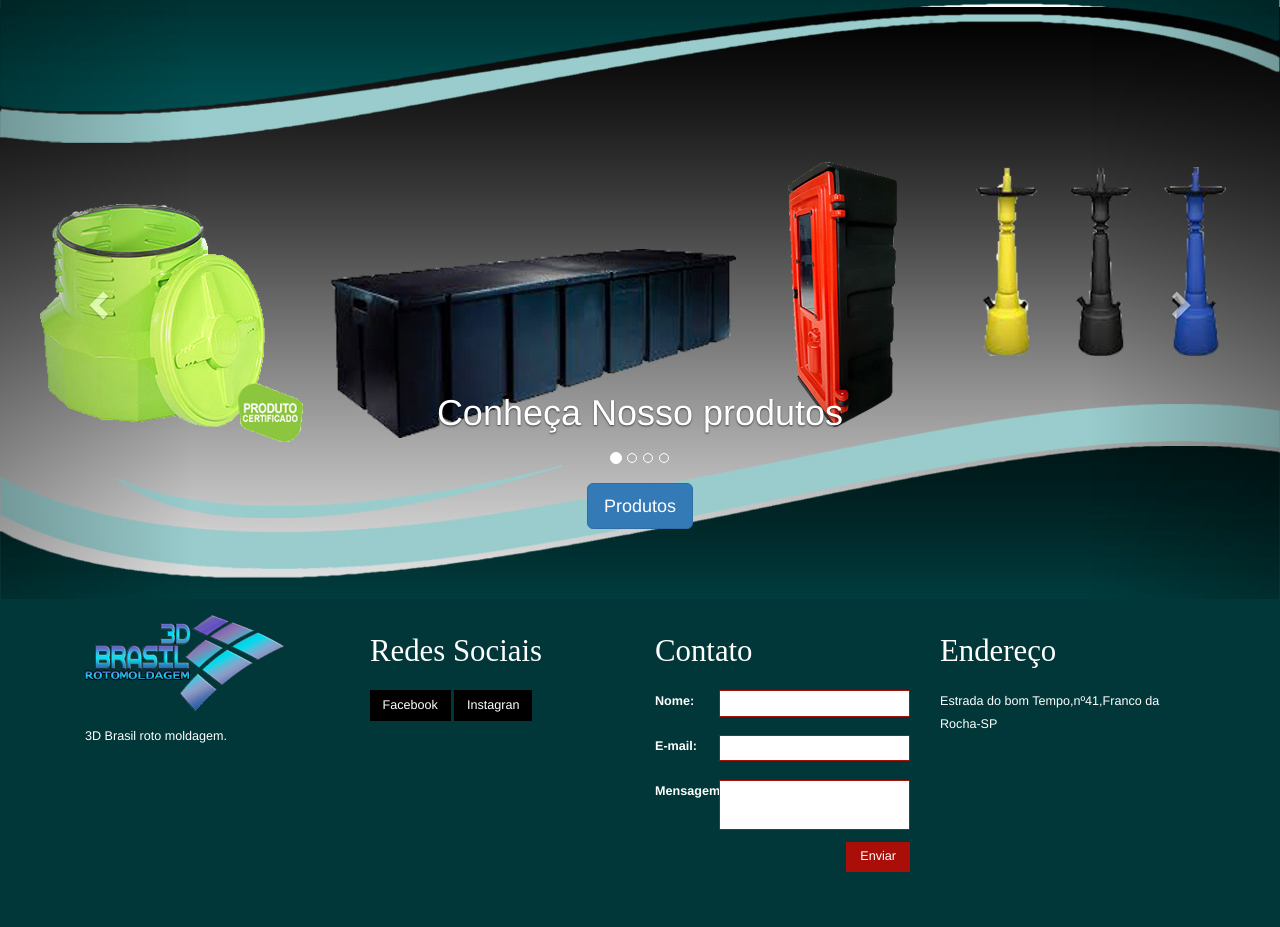
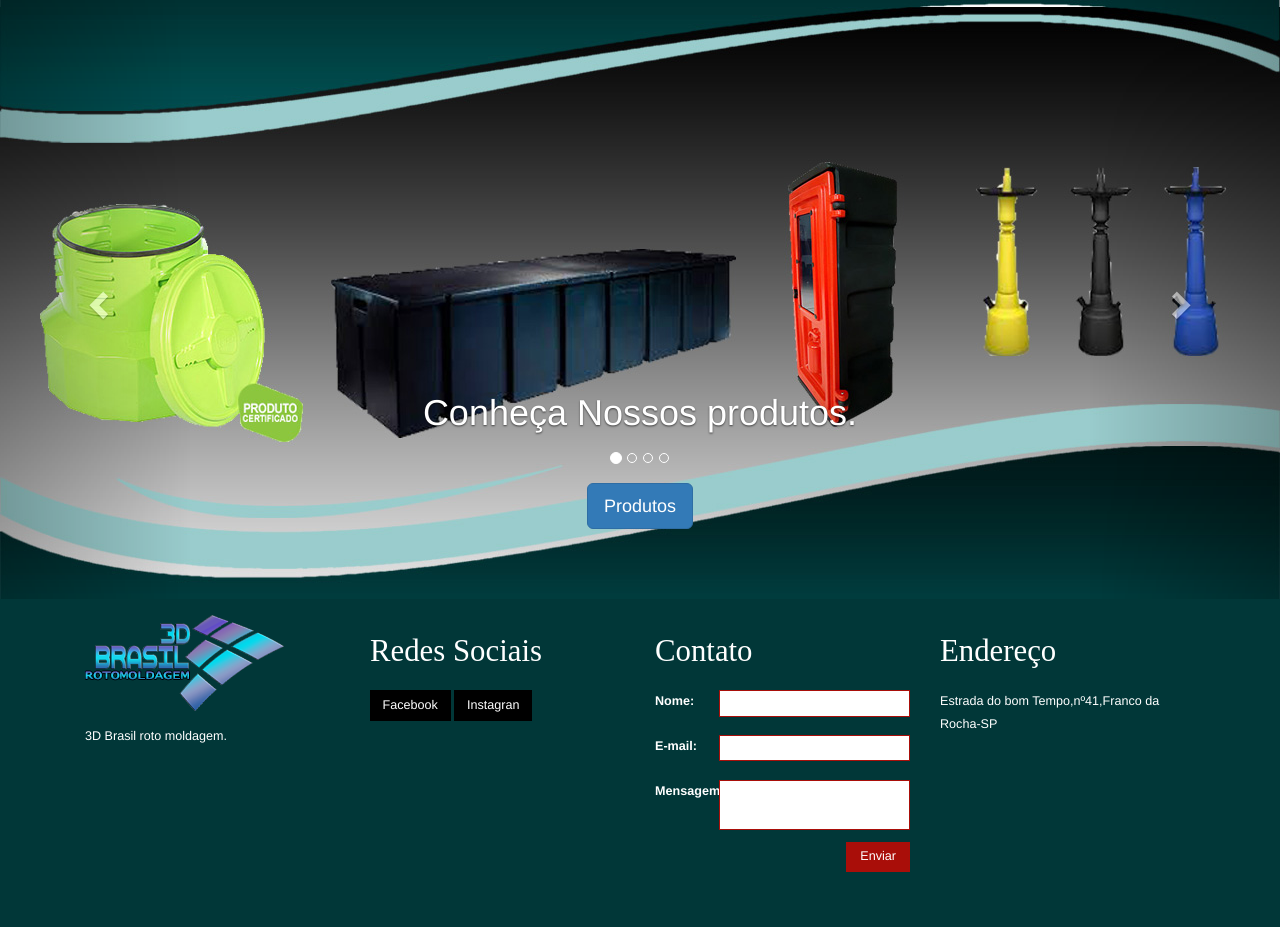
Before and after one commit to ThiiagoArcanjo/carvernastudioprojects, a CodeIgniter app: page /database/ in a window 1280 px wide. Shown: the part 118-1045 px from the top of the page. Run offline with CodeIgniter, Linux system fonts and the light colour scheme.

Commit message:
Alterações em produtos e parceiros, correções em home e contato.

```diff
--- a/3dbrasil/application/views/home.php
+++ b/3dbrasil/application/views/home.php
@@ -16,7 +16,7 @@
 						<img class="first-slide" src="<?php echo base_url('assets/images/b1.jpg') ?>" alt="First slide">
 						<div class="container">
 							<div class="carousel-caption">
-								<h1>Conheça Nosso produtos</h1>
+								<h1>Conheça Nossos produtos.</h1>
 								<br><br>
 								<p><a class="btn btn-lg btn-primary" href="produtos" role="button">Produtos</a></p>
 							</div>
```
